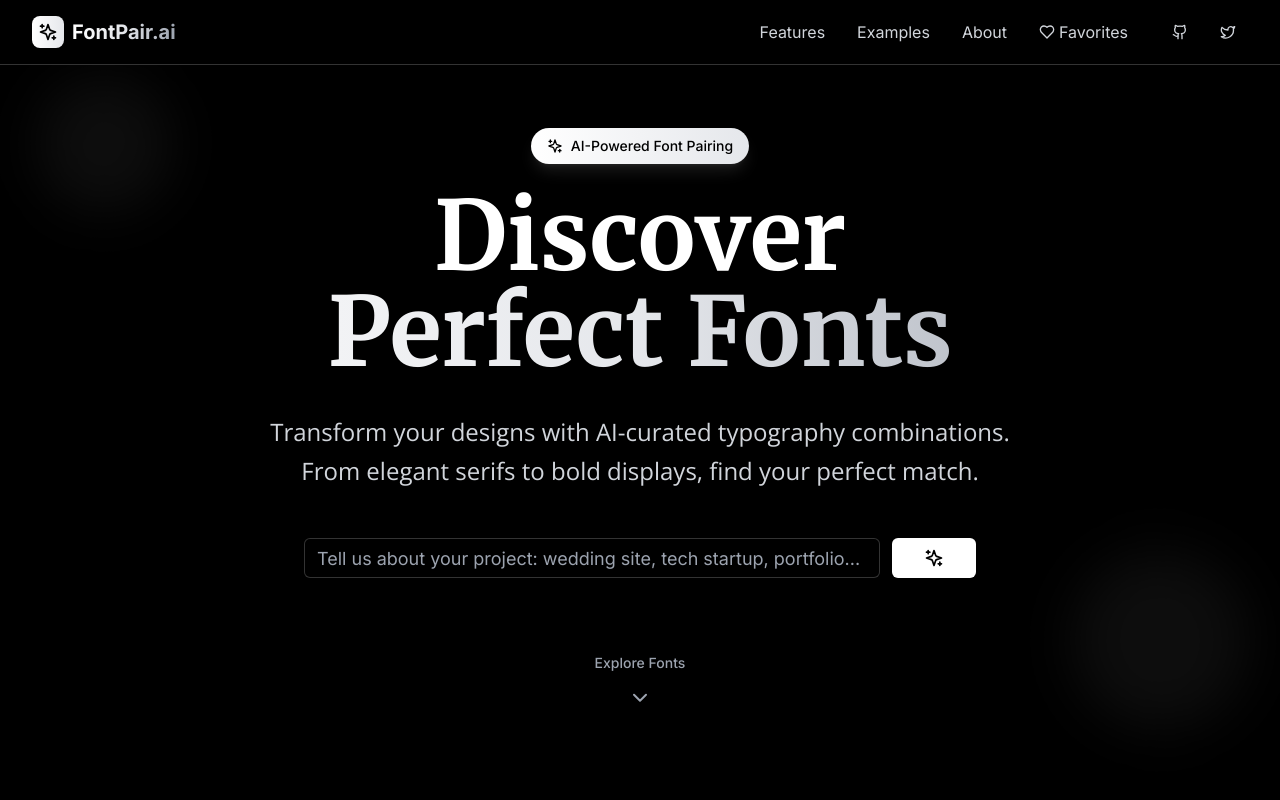
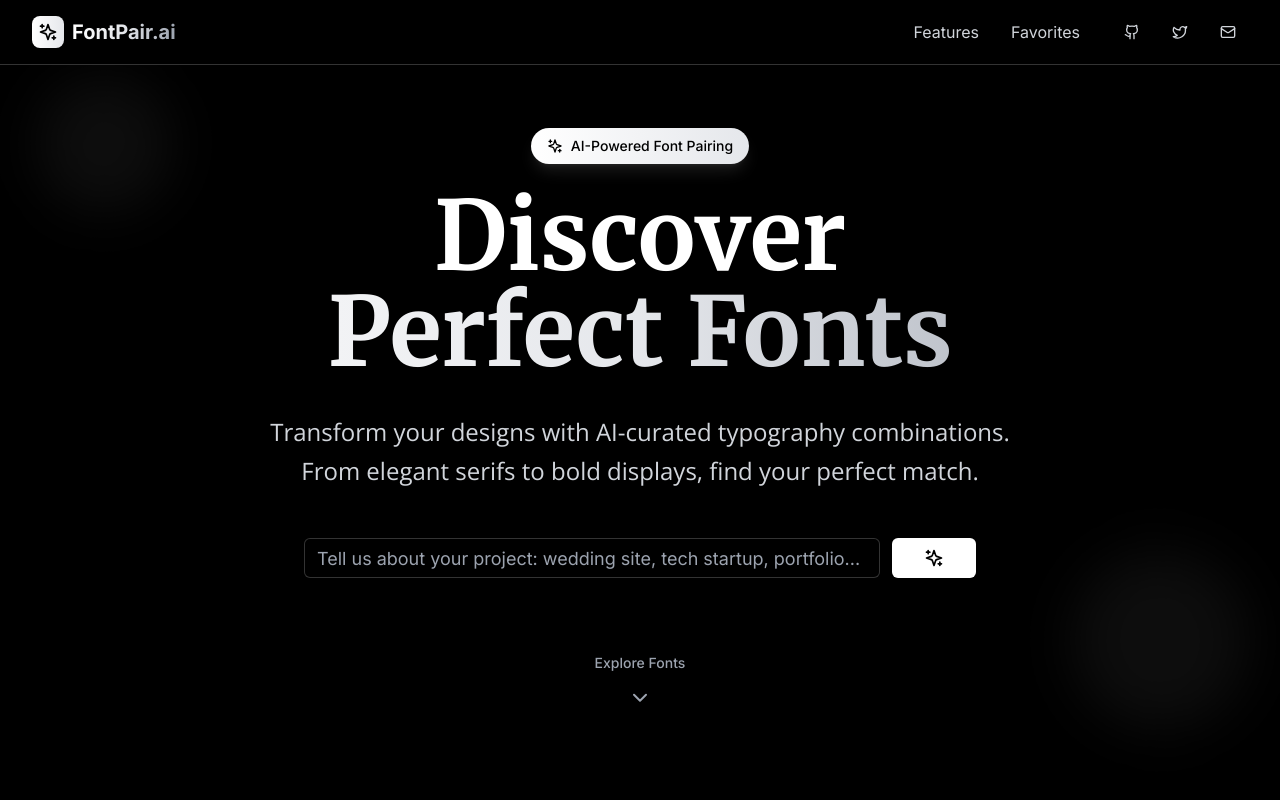
Before and after one commit to NitinSemwal2605/FontPilot.io, a Next.js app: page / in a window 1280 px wide. Shown: the top 800 px of the page. Built offline with nearby package versions, Linux system fonts and the light colour scheme; no server answers; a web font is replaced by a local one.

Commit message:
Updated the links and navigations

```diff
--- a/components/navigation.tsx
+++ b/components/navigation.tsx
@@ -2,9 +2,10 @@
 
 import { Button } from '@/components/ui/button'
 import { AnimatePresence, motion } from 'framer-motion'
-import { Github, Heart, Menu, Sparkles, Twitter, X } from 'lucide-react'
+import { Github, Heart, Mail, Menu, Sparkles, Twitter, X } from 'lucide-react'
 import Link from 'next/link'
 import { useState } from 'react'
+import toast from 'react-hot-toast'
 
 export default function Navigation() {
   const [isOpen, setIsOpen] = useState(false)
@@ -34,23 +35,35 @@ export default function Navigation() {
             <a href="#features" className="text-gray-300 hover:text-white transition-colors">
               Features
             </a>
-            <a href="#examples" className="text-gray-300 hover:text-white transition-colors">
-              Examples
-            </a>
-            <a href="#about" className="text-gray-300 hover:text-white transition-colors">
-              About
-            </a>
-            <Link href="/favorites" className="text-gray-300 hover:text-white transition-colors flex items-center gap-1">
-              <Heart className="w-4 h-4" />
+
+            <Link
+              href="/favorites"
+              className="text-gray-300 hover:text-white transition-colors flex items-center gap-1 hover:scale-105 duration-200"
+              onClick={() => {
+                // Add loading state for smooth transition
+                const loadingToast = toast.loading('Loading favorites...')
+                setTimeout(() => toast.dismiss(loadingToast), 1000)
+              }}
+            >
+              {/* <Heart className="w-4 h-4" /> */}
               Favorites
             </Link>
             <div className="flex items-center gap-2">
+              <a href="https://github.com/NitinSemwal2605" target="_blank" rel="noopener noreferrer">
                 <Button variant="ghost" size="sm" className="text-gray-300 hover:text-white">
                   <Github className="w-4 h-4" />
                 </Button>
+              </a>
+              <a href="https://x.com/nitintweetz" target="_blank" rel="noopener noreferrer">
                 <Button variant="ghost" size="sm" className="text-gray-300 hover:text-white">
                   <Twitter className="w-4 h-4" />
                 </Button>
+              </a>
+              <a href="mailto:55semwalnitin@gmail.com">
+                <Button variant="ghost" size="sm" className="text-gray-300 hover:text-white">
+                  <Mail className="w-4 h-4" />
+                </Button>
+              </a>
             </div>
           </motion.div>
 
@@ -80,23 +93,35 @@ export default function Navigation() {
              <a href="#features" className="block text-gray-300 hover:text-white transition-colors">
                Features
              </a>
-             <a href="#examples" className="block text-gray-300 hover:text-white transition-colors">
-               Examples
-             </a>
-             <a href="#about" className="block text-gray-300 hover:text-white transition-colors">
-               About
-             </a>
-             <Link href="/favorites" className="block text-gray-300 hover:text-white transition-colors flex items-center gap-1">
+
+             <Link
+               href="/favorites"
+               className="block text-gray-300 hover:text-white transition-colors flex items-center gap-1"
+               onClick={() => {
+                 // Add loading state for smooth transition
+                 const loadingToast = toast.loading('Loading favorites...')
+                 setTimeout(() => toast.dismiss(loadingToast), 1000)
+               }}
+             >
                <Heart className="w-4 h-4" />
                Favorites
              </Link>
              <div className="flex items-center gap-2 pt-4">
+               <a href="https://github.com/NitinSemwal2605" target="_blank" rel="noopener noreferrer">
                  <Button variant="ghost" size="sm" className="text-gray-300 hover:text-white">
                    <Github className="w-4 h-4" />
                  </Button>
+               </a>
+               <a href="https://x.com/nitintweetz" target="_blank" rel="noopener noreferrer">
                  <Button variant="ghost" size="sm" className="text-gray-300 hover:text-white">
                    <Twitter className="w-4 h-4" />
                  </Button>
+               </a>
+               <a href="mailto:55semwalnitin@gmail.com">
+                 <Button variant="ghost" size="sm" className="text-gray-300 hover:text-white">
+                   <Mail className="w-4 h-4" />
+                 </Button>
+               </a>
              </div>
            </div>
           </motion.div>
```
Lines whose indentation alone changed are shown as unchanged.
